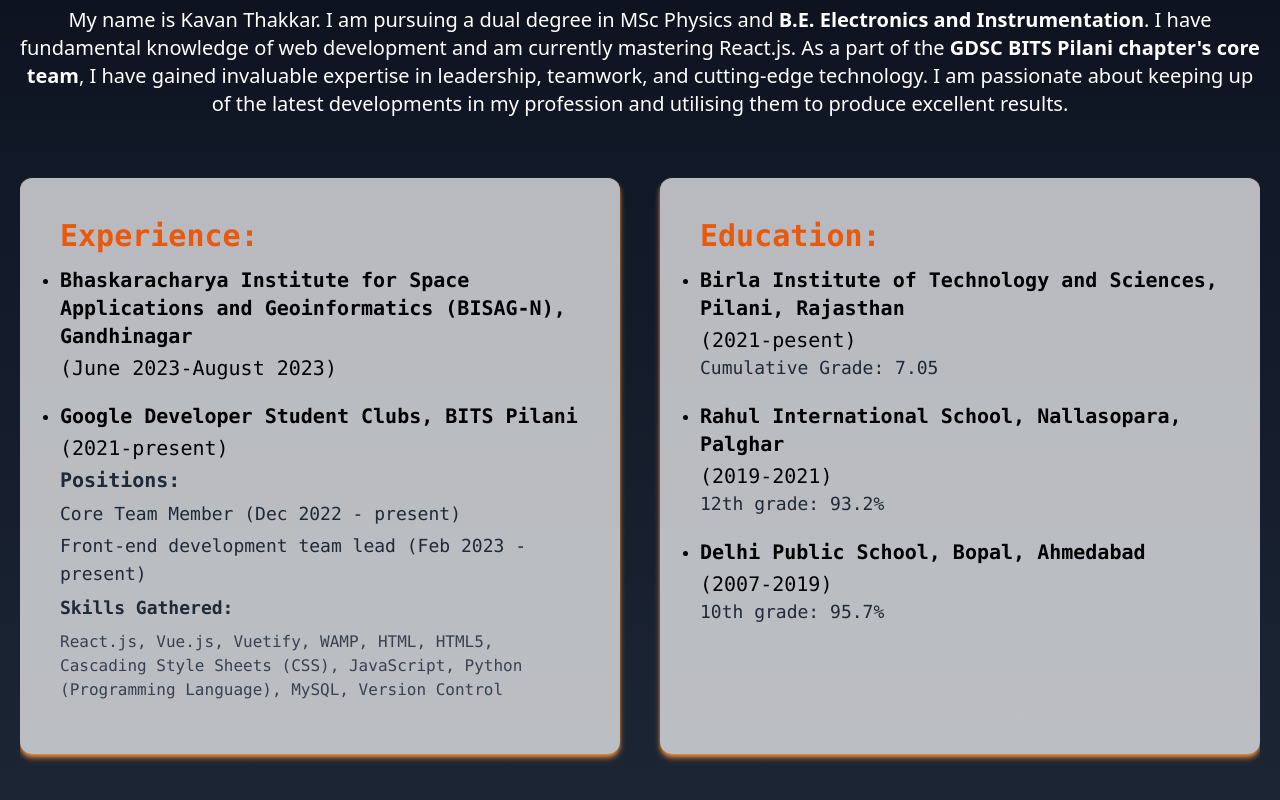
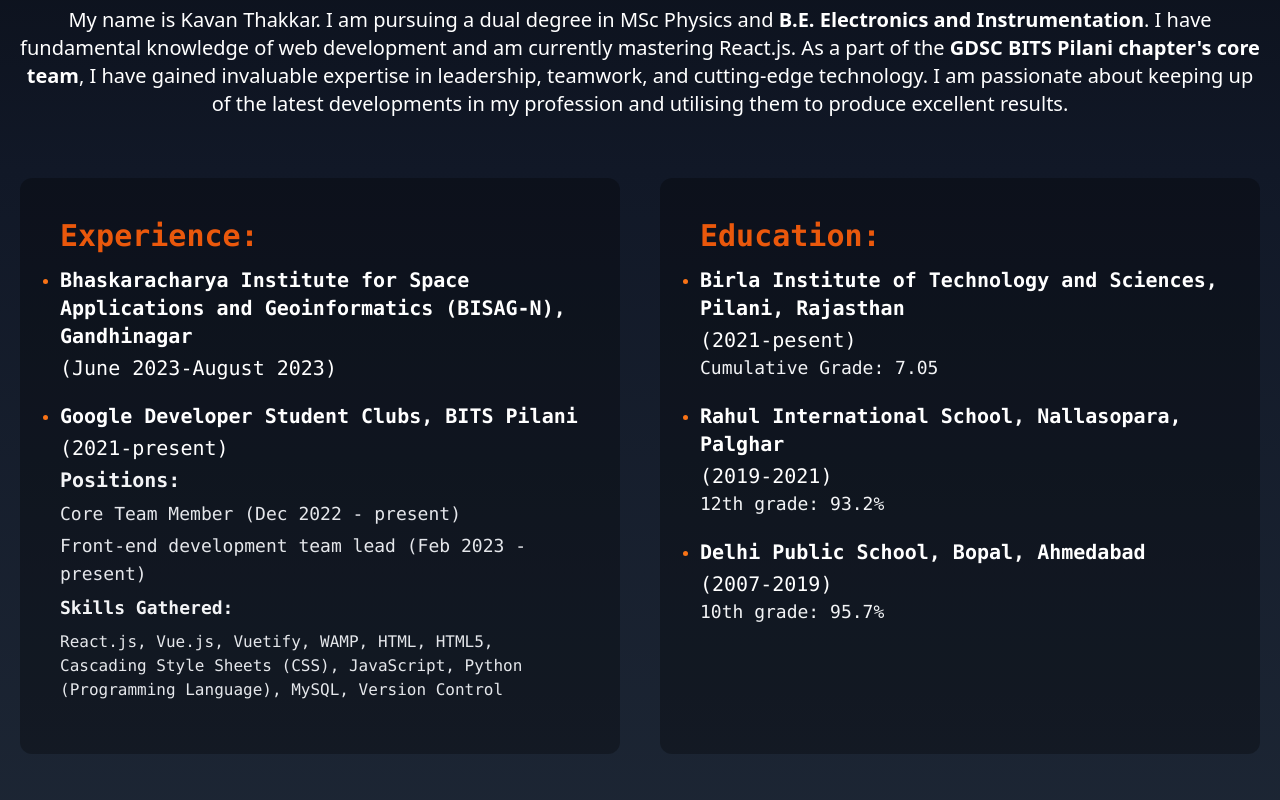
Before and after one commit to Ka1Thakkar/portfolio-2, a Next.js app: page / in a window 1280 px wide. Shown: the part 714-1514 px from the top of the page. Built offline with nearby package versions, Linux system fonts and the light colour scheme.

Commit message:
Update about.tsx

```diff
--- a/components/about.tsx
+++ b/components/about.tsx
@@ -14,51 +14,51 @@
               </p>
             </div>
             <div className="lg:flex gap-10 font-mono">
-              <div className="shadow-md bg-opacity-70 bg-white p-10 rounded-xl my-10 basis-1/2 shadow-orange-400 hover:shadow-orange-400 hover:shadow-lg hover:bg-opacity-80">
+              <div className=" bg-opacity-30 bg-black p-10 rounded-xl my-10 basis-1/2">
                 <h1 className="text-3xl text-center md:text-left text-orange-600 font-extrabold">Experience:</h1>
-                <ul className=" list-disc text-black">
+                <ul className=" list-disc text-orange-500">
                   <li className="py-2">
                     <div className="">
-                      <h2 className="text-black text-xl py-1 font-extrabold">Bhaskaracharya Institute for Space Applications and Geoinformatics (BISAG-N), Gandhinagar</h2>
-                      <h2 className="text-black text-xl">(June 2023-August 2023)</h2>
+                      <h2 className="text-white text-xl py-1 font-extrabold">Bhaskaracharya Institute for Space Applications and Geoinformatics (BISAG-N), Gandhinagar</h2>
+                      <h2 className="text-white text-xl">(June 2023-August 2023)</h2>
                     </div>
                   </li>
                   <li className="py-2">
                     <div className="">
-                      <h2 className="text-black text-xl py-1 font-extrabold">Google Developer Student Clubs, BITS Pilani</h2>
-                      <h2 className="text-black text-xl">(2021-present)</h2>
+                      <h2 className="text-white text-xl py-1 font-extrabold">Google Developer Student Clubs, BITS Pilani</h2>
+                      <h2 className="text-white text-xl">(2021-present)</h2>
                     </div>
-                    <h2 className="text-gray-800 text-xl py-1 font-bold">Positions:</h2>
-                    <p className="text-lg text-gray-800 py-0.5">Core Team Member (Dec 2022 - present)</p>
-                    <p className="text-lg text-gray-800 py-0.5">Front-end development team lead (Feb 2023 - present)</p>
-                    <h2 className="text-gray-800 text-lg py-1 font-bold">Skills Gathered:</h2>
-                    <p className="text-gray-700 py-1">React.js, Vue.js, Vuetify, WAMP, HTML, HTML5, Cascading Style Sheets (CSS), JavaScript, Python (Programming Language), MySQL, Version Control</p>
+                    <h2 className="text-gray-100 text-xl py-1 font-bold">Positions:</h2>
+                    <p className="text-lg text-gray-200 py-0.5">Core Team Member (Dec 2022 - present)</p>
+                    <p className="text-lg text-gray-200 py-0.5">Front-end development team lead (Feb 2023 - present)</p>
+                    <h2 className="text-gray-100 text-lg py-1 font-bold">Skills Gathered:</h2>
+                    <p className="text-gray-200 py-1">React.js, Vue.js, Vuetify, WAMP, HTML, HTML5, Cascading Style Sheets (CSS), JavaScript, Python (Programming Language), MySQL, Version Control</p>
                   </li>
                 </ul>
               </div>
-              <div className="shadow-md bg-opacity-70 bg-white p-10 rounded-xl my-10 basis-1/2 shadow-orange-400 hover:shadow-orange-400 hover:shadow-lg hover:bg-opacity-80">
+              <div className=" bg-opacity-30 bg-black p-10 rounded-xl my-10 basis-1/2">
                 <h1 className="text-3xl text-center md:text-left text-orange-600 font-extrabold">Education:</h1>
-                <ul className="list-disc text-black">
+                <ul className="list-disc text-orange-500">
                   <li className="py-2">
                     <div className="">
-                      <h2 className="text-black text-xl py-1 font-bold">Birla Institute of Technology and Sciences, Pilani, Rajasthan</h2>
-                      <h2 className="text-black text-xl">(2021-pesent)</h2>
+                      <h2 className="text-white text-xl py-1 font-bold">Birla Institute of Technology and Sciences, Pilani, Rajasthan</h2>
+                      <h2 className="text-white text-xl">(2021-pesent)</h2>
                     </div>
-                    <p className="text-lg text-gray-800">Cumulative Grade: 7.05</p>
+                    <p className="text-lg text-gray-100">Cumulative Grade: 7.05</p>
                   </li>
                   <li className="py-2">
                     <div className="">
-                      <h2 className="text-black text-xl py-1 font-bold">Rahul International School, Nallasopara, Palghar</h2>
-                      <h2 className="text-black text-xl">(2019-2021)</h2>
+                      <h2 className="text-white text-xl py-1 font-bold">Rahul International School, Nallasopara, Palghar</h2>
+                      <h2 className="text-white text-xl">(2019-2021)</h2>
                     </div>
-                    <p className="text-lg text-gray-800">12th grade: 93.2%</p>
+                    <p className="text-lg text-gray-100">12th grade: 93.2%</p>
                   </li>
                   <li className="py-2">
                     <div className="">
-                      <h2 className="text-black text-xl py-1 font-bold">Delhi Public School, Bopal, Ahmedabad</h2>
-                      <h2 className="text-black text-xl">(2007-2019)</h2>
+                      <h2 className="text-white text-xl py-1 font-bold">Delhi Public School, Bopal, Ahmedabad</h2>
+                      <h2 className="text-white text-xl">(2007-2019)</h2>
                     </div>
-                    <p className="text-lg text-gray-800">10th grade: 95.7%</p>
+                    <p className="text-lg text-gray-100">10th grade: 95.7%</p>
                   </li>
                 </ul>
               </div>
```
